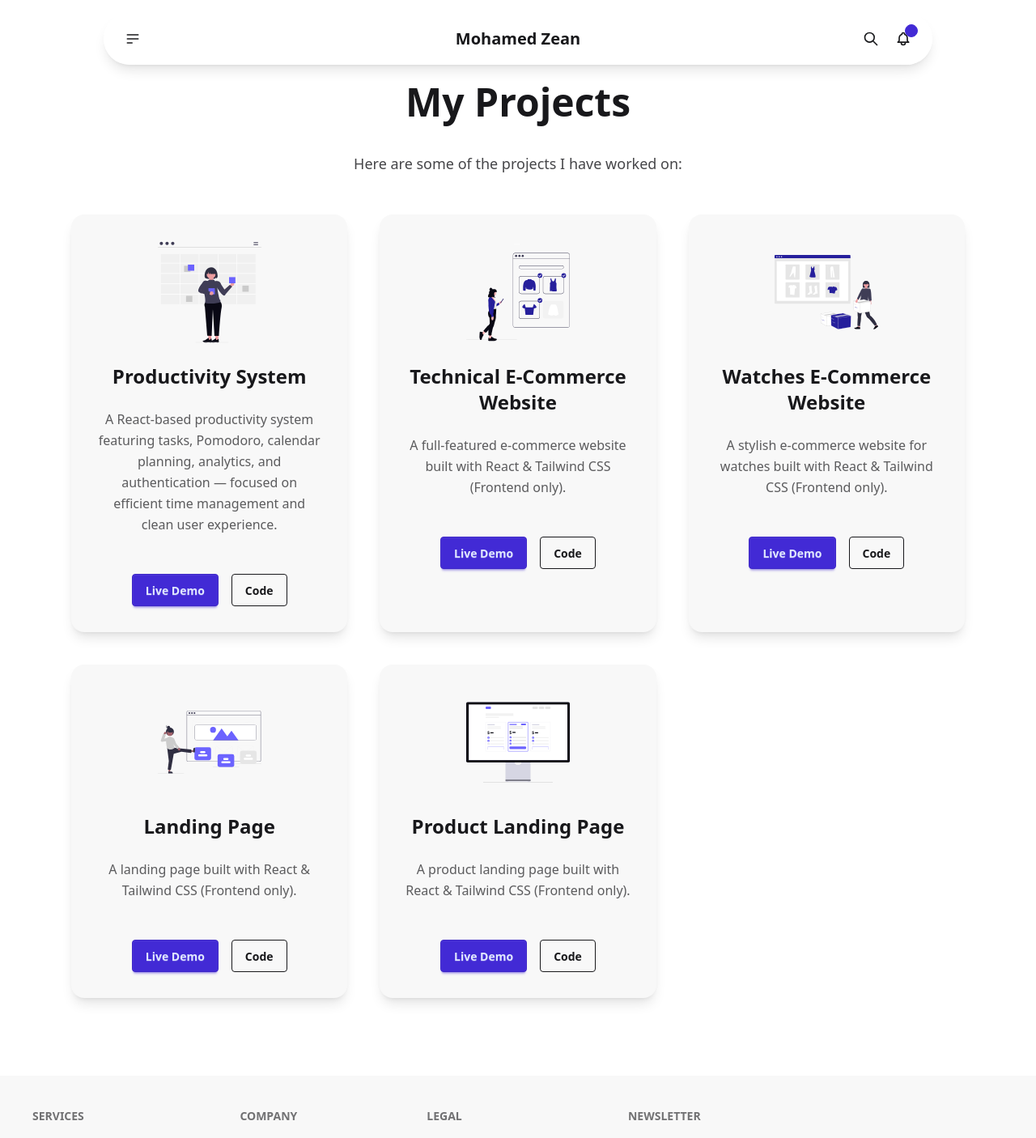
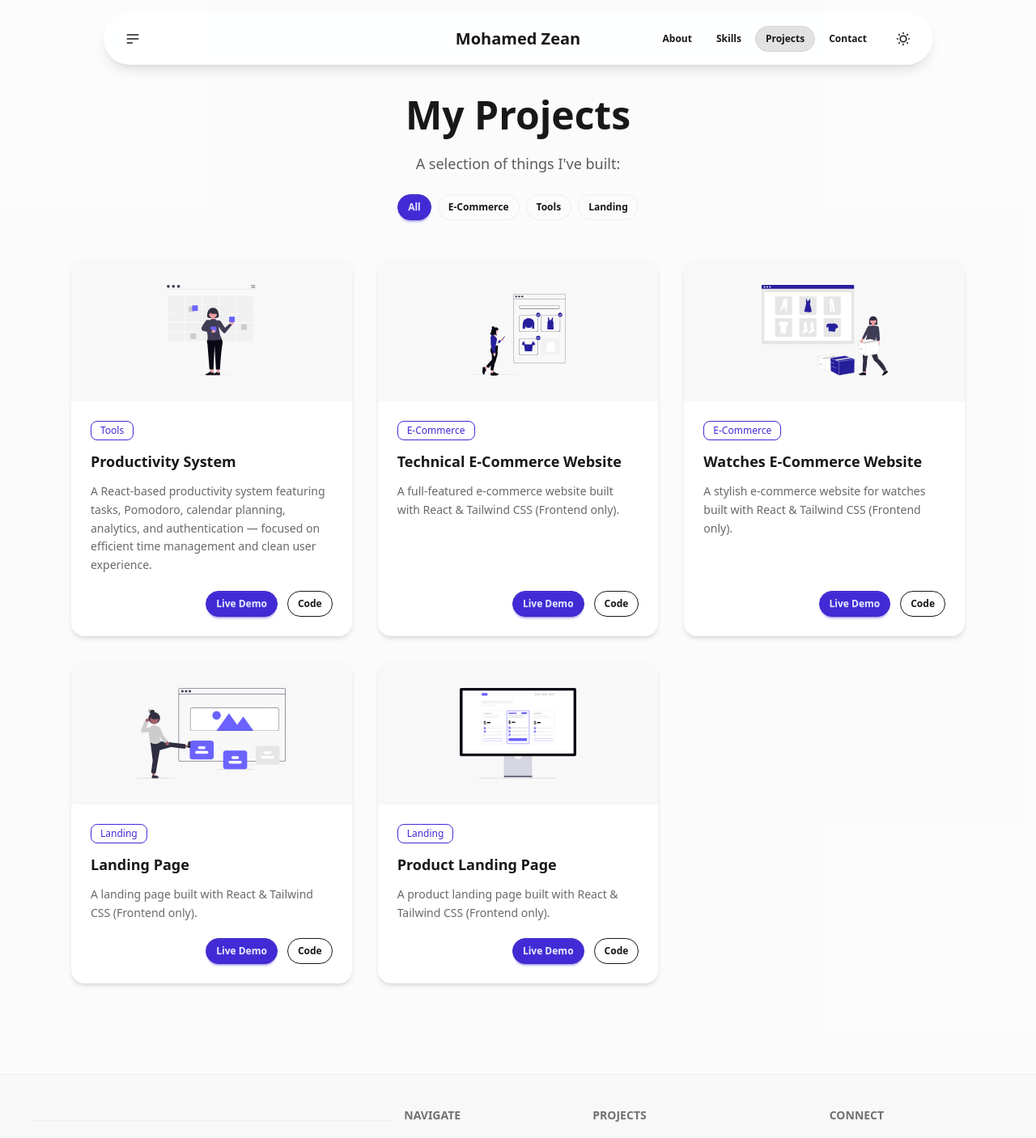
Before and after one commit to Mohamed911zean/Personal-Portofolio, a React (Vite) app: page /Personal-Portofolio/projects in a window 1280 px wide. Shown: the top 1406 px of the page at 81% size. Built offline with nearby package versions, Linux system fonts and the light colour scheme.

Commit message:
improving style

```diff
--- a/src/ContactUs.jsx
+++ b/src/ContactUs.jsx
@@ -1,59 +1,121 @@
-import React, { useRef } from "react";
-import emailjs from "@emailjs/browser";
+import React, { useRef, useState } from 'react'
+import emailjs from '@emailjs/browser'
 
-export default function Contact() {
-  const form = useRef();
+export default function ContactUs() {
+  const form = useRef()
+  const [status, setStatus] = useState(null) // null | "sending" | "success" | "error"
 
-  const sendEmail = (e) => {
-    e.preventDefault();
+  const sendEmail = async (e) => {
+    e.preventDefault()
+    setStatus("sending")
 
-    emailjs.sendForm(
-      "service_03zq2xg",
-      "template_sysjijd",
-      form.current,
-      "E83N7pfA8mynzlhWf"
-    ).then(
-      () => {
-        alert("Message sent successfully ✅");
-        form.current.reset();
-      },
-      (error) => {
-        alert("Failed to send message ❌");
-        console.log(error.text);
-      }
-    );
-  };
+    try {
+      await emailjs.sendForm(
+        import.meta.env.VITE_EMAILJS_SERVICE_ID,
+        import.meta.env.VITE_EMAILJS_TEMPLATE_ID,
+        form.current,
+        import.meta.env.VITE_EMAILJS_PUBLIC_KEY
+      )
+      setStatus("success")
+      form.current.reset()
+    } catch {
+      setStatus("error")
+    }
+  }
 
   return (
-    <section id="contact" className="py-20 md:py-24 bg-base-200">
-      <div className="max-w-2xl mx-auto px-4 md:px-6">
-        <h2 className="text-4xl font-extrabold text-center mb-8">Contact Me</h2>
-        <form ref={form} onSubmit={sendEmail} className="space-y-4">
-          <input
-            type="text"
-            name="name"
-            placeholder="Your Name"
-            className="input input-bordered w-full"
-            required
-          />
-          <input
-            type="email"
-            name="email"
-            placeholder="Your Email"
-            className="input input-bordered w-full"
-            required
-          />
-          <textarea
-            name="message"
-            placeholder="Your Message"
-            className="textarea textarea-bordered w-full"
-            required
-          />
-          <button type="submit" className="btn btn-primary w-full">
-            Send
-          </button>
-        </form>
+    <section id="contact" className="py-20 md:py-28 bg-base-200">
+      <div className="max-w-5xl mx-auto px-4 md:px-6">
+
+          <div className="text-center mb-12">
+          <h2 className="text-4xl md:text-5xl font-extrabold">Contact Me</h2>
+          <p className="text-base-content/65 mt-3 text-lg">Have a project in mind? Let's talk.</p>
+        </div>
+
+        <div className="grid grid-cols-1 md:grid-cols-2 gap-12 items-start">
+
+          {/* Info panel */}
+          <div className="space-y-6">
+            <p className="text-base-content/75 leading-relaxed">
+              I'm currently open to freelance work and collaborations.
+              Feel free to reach out — I'll get back to you as soon as possible.
+            </p>
+            <div className="space-y-3">
+              <a href="https://github.com/Mohamed911zean" target="_blank" rel="noopener noreferrer"
+                className="flex items-center gap-4 p-4 rounded-2xl border border-base-300 bg-base-100 hover:border-primary hover:shadow-md transition-all duration-300">
+                <span className="text-2xl">🐙</span>
+                <div>
+                  <p className="font-semibold text-sm">GitHub</p>
+                  <p className="text-xs text-base-content/50">Mohamed911zean</p>
+                </div>
+              </a>
+              <a href="https://www.instagram.com/mu7amed_el3shmawy/" target="_blank" rel="noopener noreferrer"
+                className="flex items-center gap-4 p-4 rounded-2xl border border-base-300 bg-base-100 hover:border-primary hover:shadow-md transition-all duration-300">
+                <span className="text-2xl">📸</span>
+                <div>
+                  <p className="font-semibold text-sm">Instagram</p>
+                  <p className="text-xs text-base-content/50">mu7amed_el3shmawy</p>
+                </div>
+              </a>
+              <a href="https://www.facebook.com/mohamed.zean.7393" target="_blank" rel="noopener noreferrer"
+                className="flex items-center gap-4 p-4 rounded-2xl border border-base-300 bg-base-100 hover:border-primary hover:shadow-md transition-all duration-300">
+                <span className="text-2xl">💼</span>
+                <div>
+                  <p className="font-semibold text-sm">Facebook</p>
+                  <p className="text-xs text-base-content/50">Mohamed Zean</p>
+                </div>
+              </a>
+              <a href="https://wa.me/201143524764" target="_blank" rel="noopener noreferrer"
+                className="flex items-center gap-4 p-4 rounded-2xl border border-base-300 bg-base-100 hover:border-green-500 hover:shadow-md transition-all duration-300">
+                <span className="text-2xl">💬</span>
+                <div>
+                  <p className="font-semibold text-sm">WhatsApp</p>
+                  <p className="text-xs text-base-content/50">+20 114 352 4764</p>
+                </div>
+              </a>
+            </div>
+          </div>
+
+          {/* Form */}
+          <form ref={form} onSubmit={sendEmail} className="space-y-4" noValidate>
+            <div className="form-control">
+              <label className="label"><span className="label-text font-medium">Name</span></label>
+              <input type="text" name="name" placeholder="Your Name"
+                className="input input-bordered w-full focus:input-primary" required minLength={2} />
+            </div>
+
+            <div className="form-control">
+              <label className="label"><span className="label-text font-medium">Email</span></label>
+              <input type="email" name="email" placeholder="your@email.com"
+                className="input input-bordered w-full focus:input-primary" required />
+            </div>
+
+            <div className="form-control">
+              <label className="label"><span className="label-text font-medium">Message</span></label>
+              <textarea name="message" placeholder="Tell me about your project..."
+                className="textarea textarea-bordered w-full focus:textarea-primary min-h-32" required minLength={10} />
+            </div>
+
+            <button type="submit" disabled={status === "sending"}
+              className="btn btn-primary w-full rounded-full">
+              {status === "sending"
+                ? <><span className="loading loading-spinner loading-sm"></span> Sending...</>
+                : "Send Message ✉️"}
+            </button>
+
+            {status === "success" && (
+              <div role="alert" className="alert alert-success">
+                <span>✅ Message sent! I'll get back to you soon.</span>
+              </div>
+            )}
+            {status === "error" && (
+              <div role="alert" className="alert alert-error">
+                <span>❌ Something went wrong. Please try again.</span>
+              </div>
+            )}
+          </form>
+        </div>
       </div>
     </section>
-  );
+  )
 }
--- a/src/Footer.jsx
+++ b/src/Footer.jsx
@@ -2,43 +2,36 @@ import React from 'react'
 
 const Footer = () => {
   return (
-    <div>
-        <footer className="footer sm:footer-horizontal bg-base-200 text-base-content p-10">
+    <footer className="footer sm:footer-horizontal bg-base-200 text-base-content border-t border-base-300 p-10">
       <nav>
-    <h6 className="footer-title">Services</h6>
-    <a className="link link-hover">Branding</a>
-    <a className="link link-hover">Design</a>
-    <a className="link link-hover">Marketing</a>
-    <a className="link link-hover">Advertisement</a>
+        <h6 className="footer-title">Navigate</h6>
+        <a href="#Hero" className="link link-hover">Home</a>
+        <a href="#About" className="link link-hover">About</a>
+        <a href="#Skills" className="link link-hover">Skills</a>
+        <a href="#Projects" className="link link-hover">Projects</a>
+        <a href="#contact" className="link link-hover">Contact</a>
       </nav>
+
       <nav>
-    <h6 className="footer-title">Company</h6>
-    <a className="link link-hover">About us</a>
-    <a className="link link-hover">Contact</a>
-    <a className="link link-hover">Jobs</a>
-    <a className="link link-hover">Press kit</a>
+        <h6 className="footer-title">Projects</h6>
+        <a href="https://notes-manager-tau.vercel.app/" target="_blank" rel="noopener noreferrer" className="link link-hover">Productivity System</a>
+        <a href="https://mohamed911zean.github.io/ecommerce/" target="_blank" rel="noopener noreferrer" className="link link-hover">Tech E-Commerce</a>
+        <a href="https://mohamed911zean.github.io/watches-ecommerce-project/" target="_blank" rel="noopener noreferrer" className="link link-hover">Watches Store</a>
+        <a href="https://mohamed911zean.github.io/Landing-page/" target="_blank" rel="noopener noreferrer" className="link link-hover">Landing Page</a>
+        <a href="https://mohamed911zean.github.io/Product-Landing-Page/" target="_blank" rel="noopener noreferrer" className="link link-hover">Product Page</a>
       </nav>
+
       <nav>
-    <h6 className="footer-title">Legal</h6>
-    <a className="link link-hover">Terms of use</a>
-    <a className="link link-hover">Privacy policy</a>
-    <a className="link link-hover">Cookie policy</a>
+        <h6 className="footer-title">Connect</h6>
+        <a href="https://github.com/Mohamed911zean" target="_blank" rel="noopener noreferrer" className="link link-hover">GitHub</a>
+        <a href="https://www.facebook.com/mohamed.zean.7393" target="_blank" rel="noopener noreferrer" className="link link-hover">Facebook</a>
+        <a href="https://www.instagram.com/mu7amed_el3shmawy/" target="_blank" rel="noopener noreferrer" className="link link-hover">Instagram</a>
       </nav>
-  <form>
-    <h6 className="footer-title">Newsletter</h6>
-    <fieldset className="w-80">
-      <label>Enter your email address</label>
-      <div className="join">
-        <input
-          type="text"
-          placeholder="username@site.com"
-          className="input input-bordered join-item" />
-        <button className="btn btn-primary join-item">Subscribe</button>
+
+      <div className="col-span-full border-t border-base-300 w-full pt-6 text-center text-xs text-base-content/50 mt-4">
+        © {new Date().getFullYear()} Mohamed Zean — Built with React & DaisyUI
       </div>
-    </fieldset>
-  </form>
     </footer>
-    </div>
   )
 }
 
--- a/src/NavBar.jsx
+++ b/src/NavBar.jsx
@@ -1,62 +1,89 @@
-import React from 'react'
-import Home from './Home.jsx'
-import Projects from './Projects.jsx'
+import React, { useState, useEffect } from 'react'
+
 const NavBar = () => {
+  const [theme, setTheme] = useState(() => localStorage.getItem("theme") || "light")
+  const [activeSection, setActiveSection] = useState("Hero")
+
+  useEffect(() => {
+    document.documentElement.setAttribute("data-theme", theme)
+    localStorage.setItem("theme", theme)
+  }, [theme])
+
+  useEffect(() => {
+    const sections = ["Hero", "About", "Skills", "Projects", "contact"]
+    const observers = sections.map((id) => {
+      const el = document.getElementById(id)
+      if (!el) return null
+      const obs = new IntersectionObserver(
+        ([entry]) => { if (entry.isIntersecting) setActiveSection(id) },
+        { threshold: 0.4 }
+      )
+      obs.observe(el)
+      return obs
+    })
+    return () => observers.forEach((o) => o?.disconnect())
+  }, [])
+
+  const navLinks = [
+    { label: "Home", href: "#Hero", id: "Hero" },
+    { label: "About", href: "#About", id: "About" },
+    { label: "Skills", href: "#Skills", id: "Skills" },
+    { label: "Projects", href: "#Projects", id: "Projects" },
+    { label: "Contact", href: "#contact", id: "contact" },
+  ]
+
   return (
-    <div>
-      <div
-        className="navbar fixed top-4 left-1/2 -translate-x-1/2
-        w-[90%] max-w-5xl
-        bg-base-100/70 backdrop-blur-md
-        shadow-lg
-        rounded-full px-4 z-50">
+    <div className="navbar fixed top-4 left-1/2 -translate-x-1/2
+      w-[90%] max-w-5xl bg-base-100/70 backdrop-blur-md
+      shadow-lg rounded-full px-4 z-50">
 
-        {/* Start: Dropdown */}
+      {/* Hamburger dropdown */}
       <div className="navbar-start">
         <div className="dropdown">
           <div tabIndex={0} role="button" className="btn btn-ghost btn-circle">
-              <svg xmlns="http://www.w3.org/2000/svg" className="h-5 w-5" fill="none"
-                viewBox="0 0 24 24" stroke="currentColor">
-                <path strokeLinecap="round" strokeLinejoin="round" strokeWidth="2"
-                  d="M4 6h16M4 12h16M4 18h7" />
+            <svg xmlns="http://www.w3.org/2000/svg" className="h-5 w-5" fill="none" viewBox="0 0 24 24" stroke="currentColor">
+              <path strokeLinecap="round" strokeLinejoin="round" strokeWidth="2" d="M4 6h16M4 12h16M4 18h7" />
             </svg>
           </div>
-            <ul
-              tabIndex={0}
-              className="menu menu-sm dropdown-content bg-base-100/90 backdrop-blur-md rounded-box z-10 mt-3 w-52 p-2 shadow">
-              <li><a href="#Hero">Homepage</a></li>
-              <li><a href="#About">About</a></li>
-              <li><a href="#Skills">Skills</a></li>
-              <li><a href="#Projects">Projects</a></li>
+          <ul tabIndex={0} className="menu menu-sm dropdown-content bg-base-100/90 backdrop-blur-md rounded-box z-10 mt-3 w-52 p-2 shadow">
+            {navLinks.map((link) => (
+              <li key={link.id}>
+                <a href={link.href} className={activeSection === link.id ? "active font-semibold" : ""}>
+                  {link.label}
+                </a>
+              </li>
+            ))}
           </ul>
         </div>
       </div>
 
-        {/* Center: Logo */}
+      {/* Logo */}
       <div className="navbar-center">
-          <a className="btn btn-ghost text-xl font-bold">Mohamed Zean</a>
+        <a href="#Hero" className="btn btn-ghost text-xl font-bold">Mohamed Zean</a>
       </div>
 
-        {/* End: Icons */}
-        <div className="navbar-end">
-          <button className="btn btn-ghost btn-circle">
-            <svg xmlns="http://www.w3.org/2000/svg" className="h-5 w-5" fill="none"
-              viewBox="0 0 24 24" stroke="currentColor">
-              <path strokeLinecap="round" strokeLinejoin="round" strokeWidth="2"
-                d="M21 21l-6-6m2-5a7 7 0 11-14 0 7 7 0 0114 0z" />
+      {/* Desktop links + theme toggle */}
+      <div className="navbar-end gap-1">
+        <div className="hidden md:flex gap-1">
+          {navLinks.slice(1).map((link) => (
+            <a key={link.id} href={link.href}
+              className={`btn btn-ghost btn-sm rounded-full ${activeSection === link.id ? "btn-active font-bold" : ""}`}>
+              {link.label}
+            </a>
+          ))}
+        </div>
+
+        <label className="swap swap-rotate btn btn-ghost btn-circle ml-2">
+          <input type="checkbox" checked={theme === "dark"} onChange={() => setTheme(theme === "dark" ? "light" : "dark")} />
+          {/* Sun */}
+          <svg className="swap-off h-5 w-5 fill-current" xmlns="http://www.w3.org/2000/svg" viewBox="0 0 24 24">
+            <path d="M5.64,17l-.71.71a1,1,0,0,0,0,1.41,1,1,0,0,0,1.41,0l.71-.71A1,1,0,0,0,5.64,17ZM5,12a1,1,0,0,0-1-1H3a1,1,0,0,0,0,2H4A1,1,0,0,0,5,12Zm7-7a1,1,0,0,0,1-1V3a1,1,0,0,0-2,0V4A1,1,0,0,0,12,5ZM5.64,7.05a1,1,0,0,0,.7.29,1,1,0,0,0,.71-.29,1,1,0,0,0,0-1.41l-.71-.71A1,1,0,0,0,4.93,6.34Zm12,.29a1,1,0,0,0,.7-.29l.71-.71a1,1,0,1,0-1.41-1.41L17,5.64a1,1,0,0,0,0,1.41A1,1,0,0,0,17.66,7.34ZM21,11H20a1,1,0,0,0,0,2h1a1,1,0,0,0,0-2Zm-9,8a1,1,0,0,0-1,1v1a1,1,0,0,0,2,0V20A1,1,0,0,0,12,19ZM18.36,17A1,1,0,0,0,17,18.36l.71.71a1,1,0,0,0,1.41,0,1,1,0,0,0,0-1.41ZM12,6.5A5.5,5.5,0,1,0,17.5,12,5.51,5.51,0,0,0,12,6.5Zm0,9A3.5,3.5,0,1,1,15.5,12,3.5,3.5,0,0,1,12,15.5Z"/>
           </svg>
-          </button>
-          <button className="btn btn-ghost btn-circle">
-            <div className="indicator">
-              <svg xmlns="http://www.w3.org/2000/svg" className="h-5 w-5" fill="none"
-                viewBox="0 0 24 24" stroke="currentColor">
-                <path strokeLinecap="round" strokeLinejoin="round" strokeWidth="2"
-                  d="M15 17h5l-1.405-1.405A2.032 2.032 0 0118 14.158V11a6.002 6.002 0 00-4-5.659V5a2 2 0 10-4 0v.341C7.67 6.165 6 8.388 6 11v3.159c0 .538-.214 1.055-.595 1.436L4 17h5m6 0v1a3 3 0 11-6 0v-1m6 0H9" />
+          {/* Moon */}
+          <svg className="swap-on h-5 w-5 fill-current" xmlns="http://www.w3.org/2000/svg" viewBox="0 0 24 24">
+            <path d="M21.64,13a1,1,0,0,0-1.05-.14,8.05,8.05,0,0,1-3.37.73A8.15,8.15,0,0,1,9.08,5.49a8.59,8.59,0,0,1,.25-2A1,1,0,0,0,8,2.36,10.14,10.14,0,1,0,22,14.05,1,1,0,0,0,21.64,13Zm-9.5,6.69A8.14,8.14,0,0,1,7.08,5.22v.27A10.15,10.15,0,0,0,17.22,15.63a9.79,9.79,0,0,0,2.1-.22A8.11,8.11,0,0,1,12.14,19.73Z"/>
           </svg>
-              <span className="badge badge-xs badge-primary indicator-item"></span>
-            </div>
-          </button>
-        </div>
+        </label>
       </div>
     </div>
   )
--- a/src/Projects.jsx
+++ b/src/Projects.jsx
@@ -1,74 +1,98 @@
-import React, {useState, useEffect} from 'react'
-import axios from 'axios'
+import React, { useState, useEffect } from 'react'
+
+const categoryMap = {
+  1: "Tools",
+  2: "E-Commerce",
+  3: "E-Commerce",
+  4: "Landing",
+  5: "Landing",
+}
+
+const categories = ["All", "E-Commerce", "Tools", "Landing"]
 
 const Projects = () => {
-
   const [projects, setProjects] = useState([])
+  const [filter, setFilter] = useState("All")
+  const [loading, setLoading] = useState(true)
+  const [error, setError] = useState(null)
 
   useEffect(() => {
-    axios.get('data.json')
-    .then((res) =>
-        setProjects(res.data.projects))
-  } , [])
+    fetch("data.json")
+      .then((r) => {
+        if (!r.ok) throw new Error("Failed to load projects")
+        return r.json()
+      })
+      .then((d) => { setProjects(d.projects); setLoading(false) })
+      .catch((e) => { setError(e.message); setLoading(false) })
+  }, [])
+
+  const filtered = filter === "All"
+    ? projects
+    : projects.filter((p) => categoryMap[p.id] === filter)
 
   return (
-    <>
-    <section id="Projects" className="py-20 md:py-24 bg-base-100">
-  <div className="max-w-6xl mx-auto px-4 md:px-6 text-center space-y-8">
-    <h2 className="text-4xl md:text-5xl font-extrabold leading-tight">
-      My Projects
-    </h2>
-    <p className="text-base md:text-lg text-base-content/80 leading-relaxed max-w-2xl mx-auto">
-      Here are some of the projects I have worked on:
+    <section id="Projects" className="py-20 md:py-28 bg-base-200/50">
+      <div className="max-w-6xl mx-auto px-4 md:px-6">
+
+        <div className="text-center space-y-4 mb-12">
+          <h2 className="text-4xl md:text-5xl font-extrabold leading-tight">My Projects</h2>
+          <p className="text-base md:text-lg text-base-content/70 max-w-2xl mx-auto">
+            A selection of things I've built:
           </p>
+
+          {/* Filter tabs */}
+          <div className="flex flex-wrap justify-center gap-2 mt-6">
+            {categories.map((cat) => (
+              <button key={cat} onClick={() => setFilter(cat)}
+                className={`btn btn-sm rounded-full ${filter === cat ? "btn-primary" : "btn-ghost border border-base-300"}`}>
+                {cat}
+              </button>
+            ))}
+          </div>
         </div>
 
-  {/* Grid */}
-  <div className="max-w-6xl mx-auto px-4 md:px-6 mt-12 grid grid-cols-1 sm:grid-cols-2 lg:grid-cols-3 gap-10">
-    {projects.map((project) => (
-      <div
-        key={project.id}
-        className="card bg-base-200 shadow-lg hover:shadow-2xl transition transform hover:-translate-y-1 rounded-2xl p-8 flex flex-col items-center text-center space-y-6"
-      >
-        {/* SVG */}
-        <img
-          src={project.image}
-          alt={project.title}
-          className="w-32 h-32"
-        />
+        {loading && (
+          <div className="flex justify-center py-20">
+            <span className="loading loading-spinner loading-lg text-primary"></span>
+          </div>
+        )}
 
-        {/* Title */}
-        <h3 className="text-2xl font-bold">{project.title}</h3>
+        {error && (
+          <div className="alert alert-error max-w-md mx-auto">
+            <span>⚠️ {error} — please try refreshing.</span>
+          </div>
+        )}
 
-        {/* Description */}
-        <p className="text-base-content/70 text-base leading-relaxed">
-          {project.desc}
-        </p>
+        <div className="grid grid-cols-1 sm:grid-cols-2 lg:grid-cols-3 gap-8">
+          {filtered.map((project) => (
+            <div key={project.id}
+              className="card bg-base-100 shadow-md hover:shadow-xl transition-all duration-300 hover:-translate-y-1 rounded-2xl overflow-hidden flex flex-col">
 
-        {/* Buttons */}
-        <div className="flex gap-4 mt-6">
-          <a
-            href={project.demo}
-            target="_blank"
-            className="btn btn-primary btn-md"
-          >
-            Live Demo
-          </a>
-          <a
-            href={project.code}
-            target="_blank"
-            className="btn btn-outline btn-md"
-          >
-            Code
-          </a>
+              {/* Image area */}
+              <div className="flex items-center justify-center bg-base-200 p-8 h-44">
+                <img src={project.image} alt={project.title}
+                  loading="lazy" className="h-full object-contain" />
+              </div>
+
+              <div className="card-body flex-1 flex flex-col gap-3">
+                <span className="badge badge-primary badge-outline text-xs self-start">
+                  {categoryMap[project.id] || "Project"}
+                </span>
+                <h3 className="card-title text-lg font-bold">{project.title}</h3>
+                <p className="text-base-content/65 text-sm leading-relaxed flex-1">{project.desc}</p>
+
+                <div className="card-actions justify-end mt-2 gap-3">
+                  <a href={project.demo} target="_blank" rel="noopener noreferrer"
+                    className="btn btn-primary btn-sm rounded-full">Live Demo</a>
+                  <a href={project.code} target="_blank" rel="noopener noreferrer"
+                    className="btn btn-outline btn-sm rounded-full">Code</a>
+                </div>
               </div>
             </div>
           ))}
         </div>
+      </div>
     </section>
-
-
-    </>
   )
 }
 
```
Also changed, not shown: src/index.css (+31 -1 lines), 1 other file (tests, documents, lock files or other folders). Lines whose indentation alone changed are shown as unchanged.
